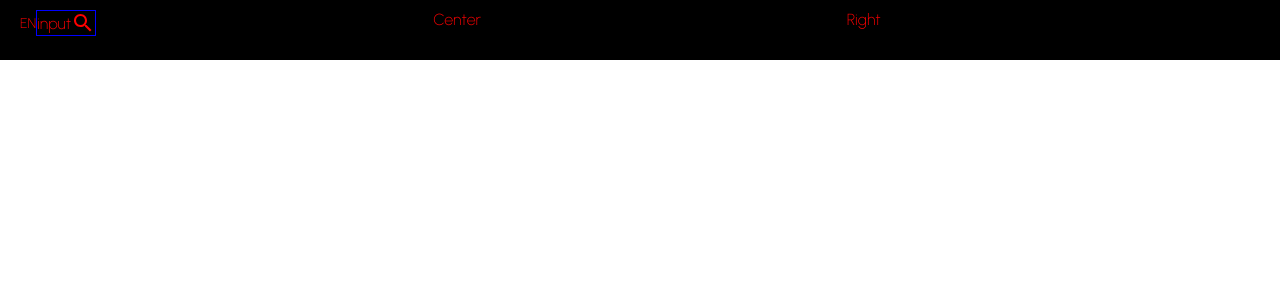
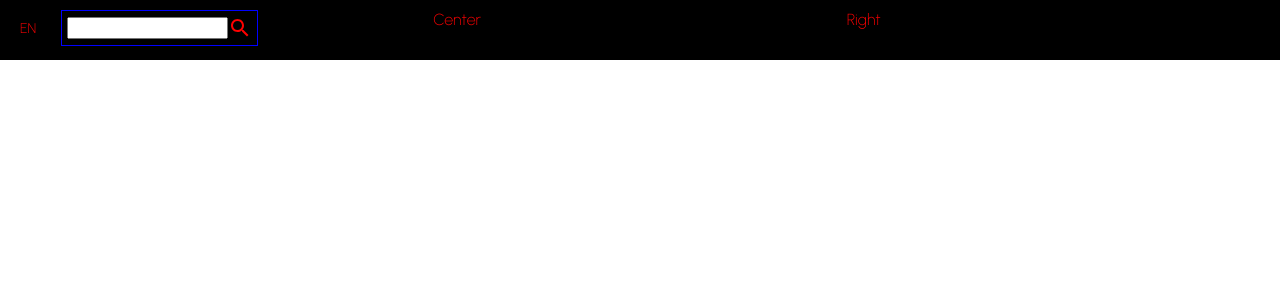
Before and after one commit to Yasikhorram/my-e-commerce, a React (Create React App) app in the folder e-commerce/: page / in a window 1280 px wide. Shown: the top 300 px of the page. Built offline with nearby package versions, Linux system fonts and the light colour scheme.

Commit message:
make search input

```diff
--- a/e-commerce/src/components/Navbar.js
+++ b/e-commerce/src/components/Navbar.js
@@ -24,7 +24,11 @@ const SearchContainer = styled.div`
   border: 1px solid blue;
   display: flex;
   align-items: center;
+  margin-left: 25px;
+  padding: 5px;
 `;
+
+const Input = styled.input``;
 const Center = styled.div`
   flex: 1;
 `;
@@ -39,7 +43,7 @@ const Navbar = () => {
         <Left>
           <Language>EN</Language>
           <SearchContainer>
-            input <SearchIcon />
+            <Input /> <SearchIcon />
           </SearchContainer>
         </Left>
         <Center>Center</Center>
```
